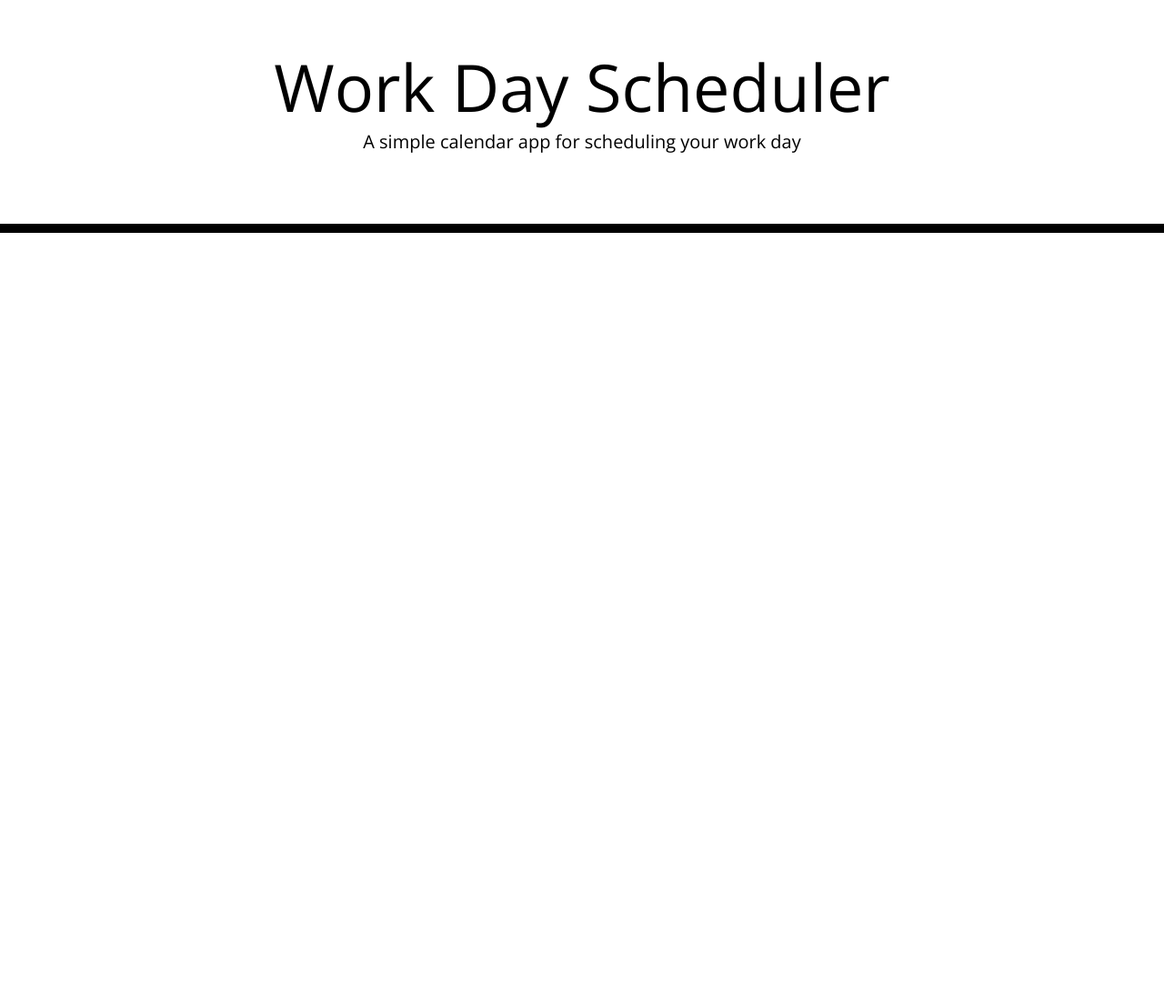
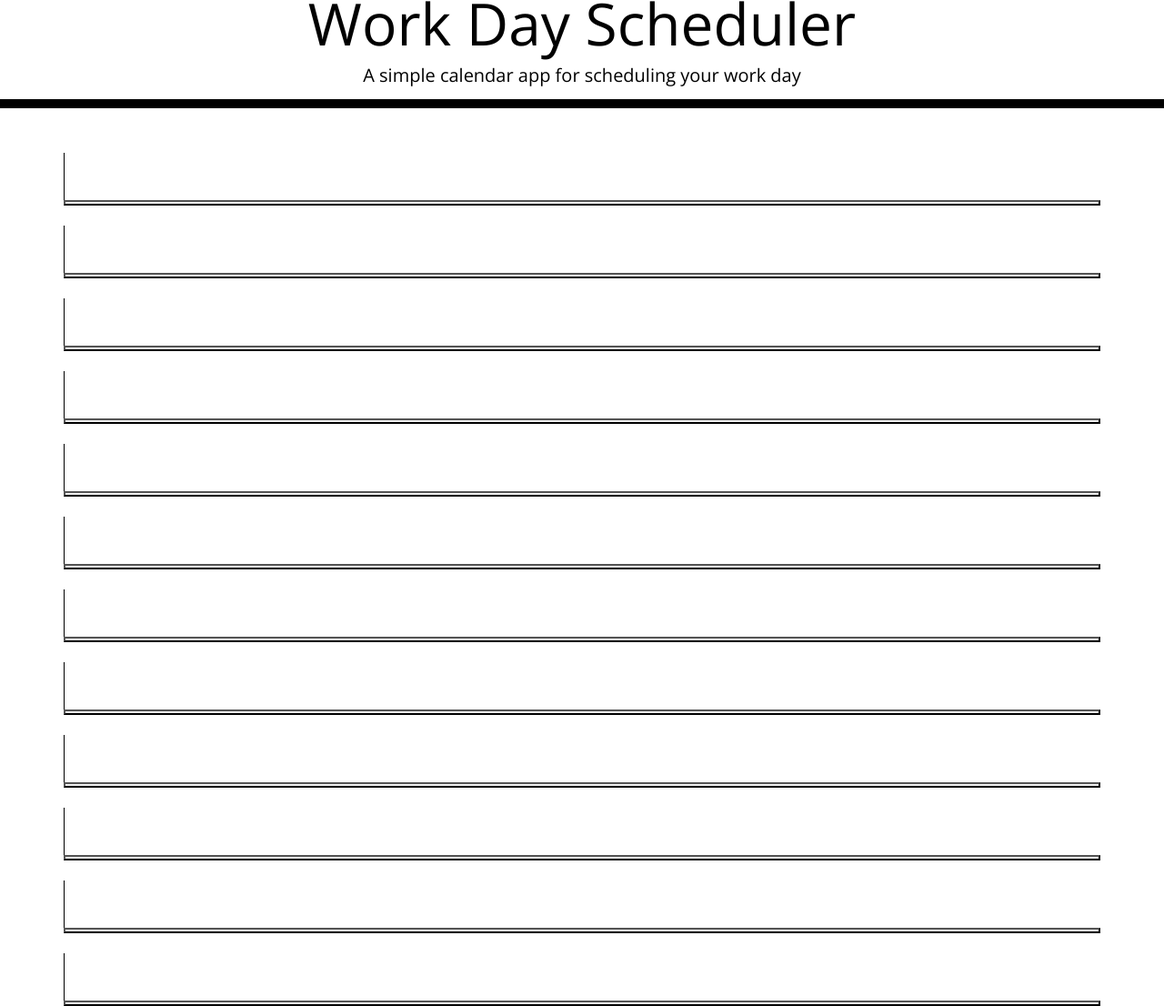
Before and after one commit to Gdebortoli/time-flies-wds3, a website: page index.html in a window 1280 px wide. Shown: the part 12-1118 px from the top of the page at 91% size. Before the commit the page ends 800 px from the top, so only its background shows below. Drawn offline with nearby package versions, Linux system fonts and the light colour scheme; files that its build step writes are made by us from their sources.

Commit message:
html calendar structure/bootstrap set ups/bones

```diff
--- a/index.html
+++ b/index.html
@@ -1,23 +1,15 @@
 <!DOCTYPE html>
 <html lang="en">
+
 <head>
   <meta charset="UTF-8" />
   <meta name="viewport" content="width=device-width, initial-scale=1.0" />
   <meta http-equiv="X-UA-Compatible" content="ie=edge" />
-    <link
-      rel="stylesheet"
-      href="https://stackpath.bootstrapcdn.com/bootstrap/4.3.1/css/bootstrap.min.css"
-    />
-    <link
-      rel="stylesheet"
-      href="https://use.fontawesome.com/releases/v5.8.1/css/all.css"
-      integrity="sha384-50oBUHEmvpQ+1lW4y57PTFmhCaXp0ML5d60M1M7uH2+nqUivzIebhndOJK28anvf"
-      crossorigin="anonymous"
-    />
-    <link
-      href="https://fonts.googleapis.com/css?family=Open+Sans&display=swap"
-      rel="stylesheet"
-    />
+  <link href="https://cdn.jsdelivr.net/npm/bootstrap@5.3.0-alpha1/dist/css/bootstrap.min.css" rel="stylesheet"
+    integrity="sha384-GLhlTQ8iRABdZLl6O3oVMWSktQOp6b7In1Zl3/Jr59b6EGGoI1aFkw7cmDA6j6gD" crossorigin="anonymous">
+  <link rel="stylesheet" href="https://use.fontawesome.com/releases/v5.8.1/css/all.css"
+    integrity="sha384-50oBUHEmvpQ+1lW4y57PTFmhCaXp0ML5d60M1M7uH2+nqUivzIebhndOJK28anvf" crossorigin="anonymous" />
+  <link href="https://fonts.googleapis.com/css?family=Open+Sans&display=swap" rel="stylesheet" />
   <link rel="stylesheet" href="style.css" />
   <title>Work Day Scheduler</title>
 </head>
@@ -30,9 +22,105 @@
   </header>
   <div class="container">
     <!-- Timeblocks go here -->
+    <div id="r1" class="row">
+      <div class="">
+
+      </div>
+      <textarea class=" "></textarea>
+      <button class=""><i class=""></i></button>
+    </div>
+
+    <div id="r2" class="row">
+      <div class="">
+
+      </div>
+      <textarea class=" "></textarea>
+      <button class=""><i class=""></i></button>
+    </div>
+    <div id="r3" class="row">
+      <div class="">
+
+      </div>
+      <textarea class=" "></textarea>
+      <button class=""><i class=""></i></button>
+    </div>
+
+    <div id="r4" class="row">
+      <div class="">
+
+      </div>
+      <textarea class=" "></textarea>
+      <button class=""><i class=""></i></button>
+    </div>
+
+    <div id="r5" class="row">
+      <div class="">
+
+      </div>
+      <textarea class=" "></textarea>
+      <button class=""><i class=""></i></button>
+    </div>
+
+    <div id="r6" class="row">
+      <div class="">
+
+      </div>
+      <textarea class=" "></textarea>
+      <button class=""><i class=""></i></button>
+    </div>
+
+    <div id="r7" class="row">
+      <div class="">
+
+      </div>
+      <textarea class=" "></textarea>
+      <button class=""><i class=""></i></button>
+    </div>
+
+    <div id="r8" class="row">
+      <div class="">
+
+      </div>
+      <textarea class=" "></textarea>
+      <button class=""><i class=""></i></button>
+    </div>
+
+    <div id="r9" class="row">
+      <div class="">
+
+      </div>
+      <textarea class=" "></textarea>
+      <button class=""><i class=""></i></button>
+    </div>
+
+    <div id="r10" class="row">
+      <div class="">
+
+      </div>
+      <textarea class=" "></textarea>
+      <button class=""><i class=""></i></button>
+    </div>
+
+    <div id="r11" class="row">
+      <div class="">
+
+      </div>
+      <textarea class=" "></textarea>
+      <button class=""><i class=""></i></button>
+    </div>
+
+    <div id="r12" class="row">
+      <div class="">
+
+      </div>
+      <textarea class=" "></textarea>
+      <button class=""><i class=""></i></button>
+    </div>
   </div>
 
   <script src="https://code.jquery.com/jquery-3.4.1.min.js"></script>
   <script src="https://cdnjs.cloudflare.com/ajax/libs/moment.js/2.24.0/moment.min.js"></script>
+  <script src="./assets/js/index.js"></script>
 </body>
+
 </html>
```
Also changed, not shown: README.md. Lines whose indentation alone changed are shown as unchanged.
